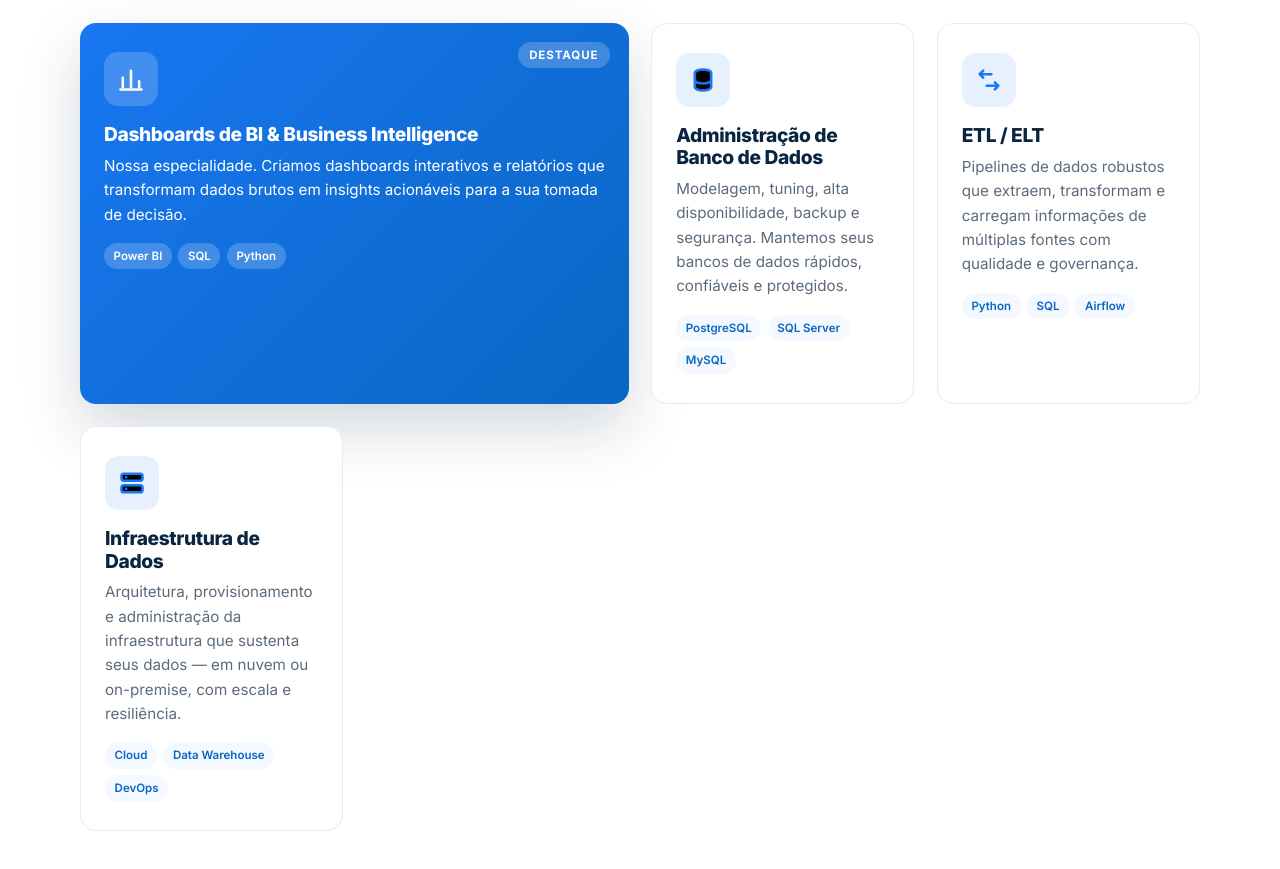
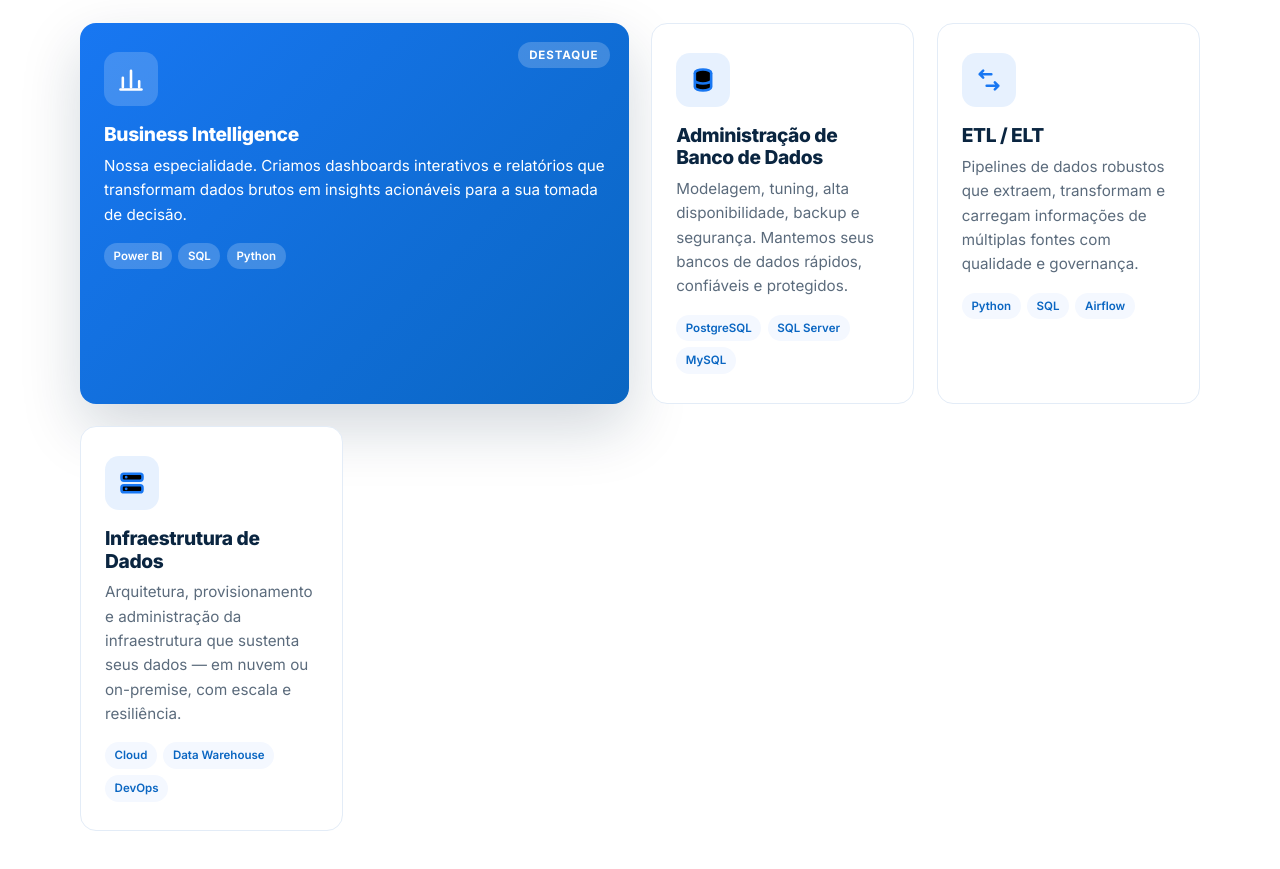
Before and after one commit to jorgechaves/site, a plain HTML site: page index.html in a window 1280 px wide. Shown: the part 1060-1929 px from the top of the page. Drawn offline with Linux system fonts and the light colour scheme.

Commit message:
Change featured service title to Business Intelligence
Co-authored-by: Copilot <223556219+Copilot@users.noreply.github.com>

```diff
--- a/index.html
+++ b/index.html
@@ -115,7 +115,7 @@
             <div class="service-icon">
               <svg viewBox="0 0 24 24" width="28" height="28" aria-hidden="true"><path d="M5 19V11M12 19V5M19 19V14" stroke="currentColor" stroke-width="2.2" stroke-linecap="round"/><path d="M3 21h18" stroke="currentColor" stroke-width="2.2" stroke-linecap="round"/></svg>
             </div>
-            <h3>Dashboards de BI &amp; Business Intelligence</h3>
+            <h3>Business Intelligence</h3>
             <p>Nossa especialidade. Criamos dashboards interativos e relatórios que transformam dados brutos em insights acionáveis para a sua tomada de decisão.</p>
             <ul class="service-tags"><li>Power BI</li><li>SQL</li><li>Python</li></ul>
           </article>
```
